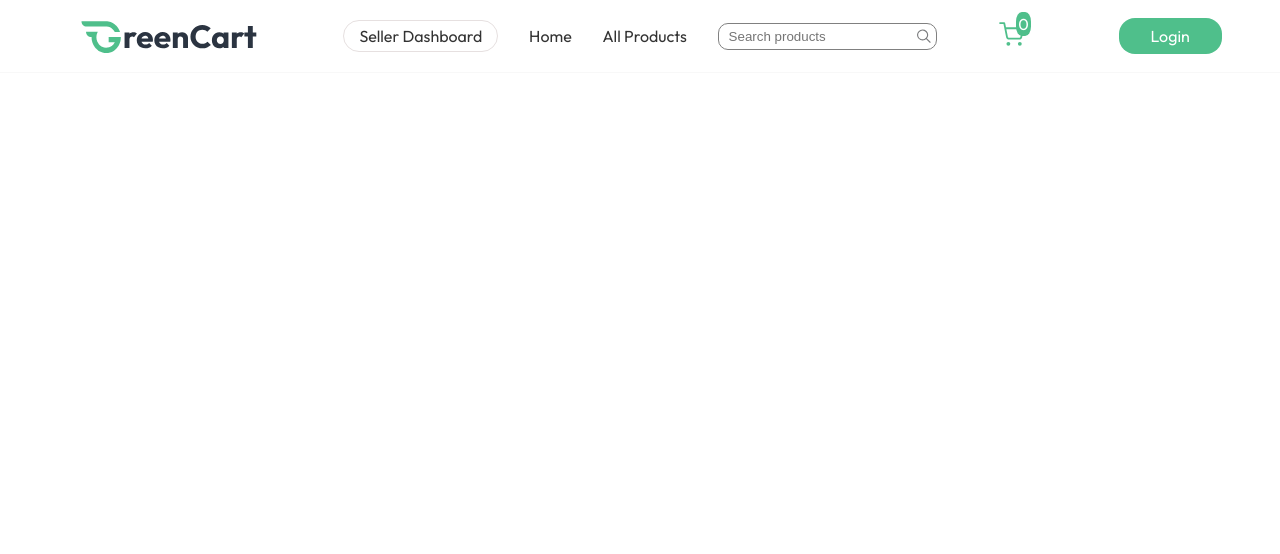
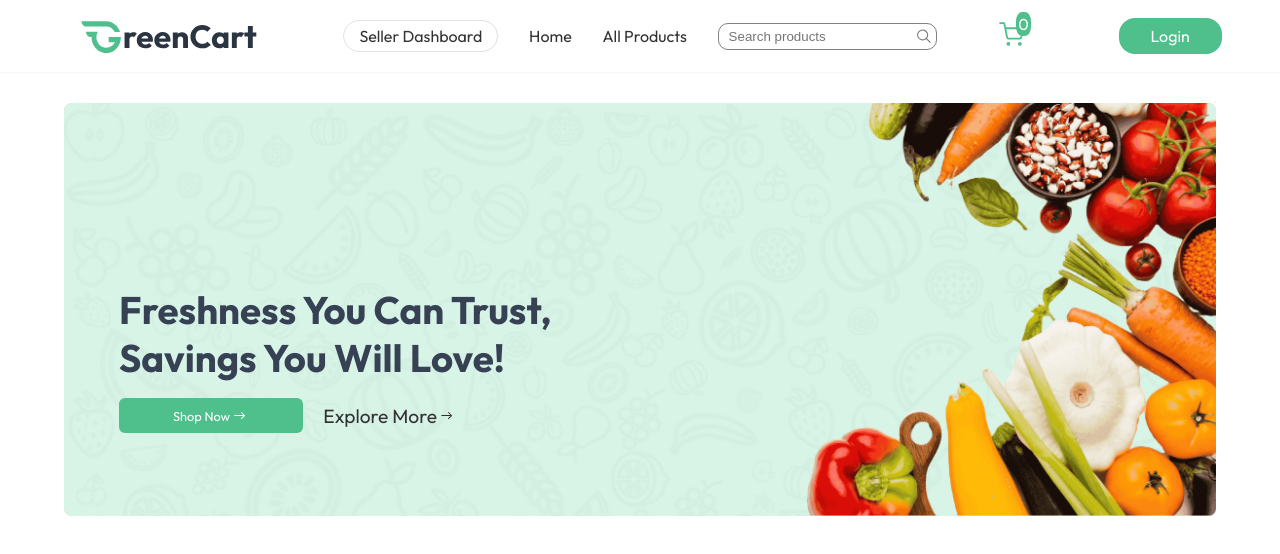
Before and after one commit to ozi-sadiq-kasai/greencart, a React (Vite) app in the folder frontend/: page / in a window 1280 px wide. Shown: the top 554 px of the page. Built offline with nearby package versions, Linux system fonts and the light colour scheme.

Commit message:
hero done

```diff
--- a/frontend/package.json
+++ b/frontend/package.json
@@ -12,6 +12,7 @@
   "dependencies": {
     "react": "^19.0.0",
     "react-dom": "^19.0.0",
+    "react-icons": "^5.5.0",
     "react-router-dom": "^7.5.1"
   },
   "devDependencies": {
--- a/frontend/src/assets/images/assets.js
+++ b/frontend/src/assets/images/assets.js
@@ -69,6 +69,7 @@ import vanilla_muffins_image from "./vanilla_muffins_image.png";
 import quinoa_image from "./quinoa_image.png";
 import brown_rice_image from "./brown_rice_image.png";
 import barley_image from "./barley_image.png";
+
 
 export const assets = {
   logo,
--- /dev/null
+++ b/frontend/src/components/hero/Hero.css
@@ -0,0 +1,151 @@
+.hero {
+  position: relative;
+}
+
+.hero-content h1 {
+  color: #364153;
+}
+
+/* Small Screens - max-width: 425px */
+@media (max-width: 425px) {
+  .hero-bg {
+    display: none;
+  }
+
+  .hero-sm {
+    width: 100%;
+  }
+
+  .hero-content-text-bg {
+    display: none;
+  }
+
+  .hero-content {
+    position: absolute;
+    bottom: 20%;
+    width: 100%;
+  }
+
+  .hero-content h1 {
+    width: 80%;
+    margin: 0 auto;
+  }
+
+  .hero-content-text-sm {
+    background-color: #4fbf8b;
+    margin: 2rem auto 0;
+    display: flex;
+    justify-content: center;
+    align-items: center;
+    width: 30%;
+    padding: 7px 0;
+    border-radius: 8px;
+  }
+
+  .hero-content-text-sm .arrow,
+  .hero-content-text-sm a {
+    color: white;
+  }
+
+  .hero-content-text-sm .arrow {
+    font-size: 20px;
+  }
+}
+
+/* Medium Screens - width: 768px */
+@media (width: 768px) {
+  .hero-sm {
+    display: none;
+  }
+
+  .hero-bg {
+    display: block;
+    width: 100%;
+  }
+
+  .hero-content {
+    position: absolute;
+    bottom: 10%;
+    left: 55px;
+    width: 50%;
+    font-size: 1rem;
+  }
+
+  .hero-content-text-sm {
+    background-color: #4fbf8b;
+    color: white;
+    display: flex;
+    align-items: center;
+    justify-content: center;
+    padding: 0.5rem 0;
+    width: 40%;
+    border-radius: 6px;
+  }
+
+  .hero-content-text-sm a {
+    color: white;
+    font-size: 0.8rem;
+  }
+
+  .hero-content-buttons {
+    margin-top: 1rem;
+    display: flex;
+    justify-content: flex-start;
+    align-items: center;
+    gap: 20px;
+  }
+
+  .hero-content-text-bg {
+    display: flex;
+    align-items: center;
+  }
+}
+
+/* Large Screens - min-width: 769px */
+@media (min-width: 769px) {
+  .hero-bg {
+    display: block;
+    width: 100%;
+  }
+
+  .hero-sm {
+    display: none;
+  }
+
+  .hero-content {
+    position: absolute;
+    bottom: 20%;
+    left: 55px;
+    width: 40%;
+    font-size: 1.2rem;
+  }
+
+  .hero-content-text-sm {
+    background-color: #4fbf8b;
+    color: white;
+    display: flex;
+    align-items: center;
+    justify-content: center;
+    padding: 0.5rem 0;
+    width: 40%;
+    border-radius: 6px;
+  }
+
+  .hero-content-text-sm a {
+    color: white;
+    font-size: 0.8rem;
+  }
+
+  .hero-content-buttons {
+    margin-top: 1rem;
+    display: flex;
+    justify-content: flex-start;
+    align-items: center;
+    gap: 20px;
+  }
+
+  .hero-content-text-bg {
+    display: flex;
+    align-items: center;
+  }
+}
--- /dev/null
+++ b/frontend/src/components/hero/Hero.jsx
@@ -0,0 +1,36 @@
+import "./Hero.css";
+import { assets } from "../../assets/images/assets";
+import { IoIosArrowRoundForward } from "react-icons/io";
+
+const Hero = () => {
+  return (
+    <div className="hero">
+      <img
+        className="hero-sm"
+        src={assets.main_banner_bg_sm}
+        alt="small banner"
+      />
+      <img
+        className="hero-bg"
+        src={assets.main_banner_bg}
+        alt="desktop banner"
+      />
+      <div className="hero-content">
+        <h1>Freshness You Can Trust, Savings You Will Love!</h1>
+        <div className="hero-content-buttons">
+          <div className="hero-content-text-sm">
+            <a href="#">Shop Now</a>
+            <IoIosArrowRoundForward className="arrow" />
+          </div>
+          <div className="hero-content-text-bg">
+            <a href="#">Explore More</a>
+            <IoIosArrowRoundForward
+            />
+          </div>
+        </div>
+      </div>
+    </div>
+  );
+};
+
+export default Hero;
--- a/frontend/src/pages/home/Home.css
+++ b/frontend/src/pages/home/Home.css
@@ -0,0 +1,10 @@
+@media (max-width: 425px) {
+  .home{
+    padding: 0 20px;
+  }
+}
+@media (min-width: 768px) {
+  .home{
+    padding: 30px 64px;
+  }
+}
--- a/frontend/src/pages/home/Home.jsx
+++ b/frontend/src/pages/home/Home.jsx
@@ -1,11 +1,15 @@
 import Navbar from "../../components/navbar/Navbar";
-
+import Hero from "../../components/hero/Hero";
+import "./Home.css";
 
 const Home = () => {
   return (
-    <div>
-        <Navbar />
-    </div>
+    <>
+      <Navbar />
+      <div className="home">
+        <Hero />
+      </div>
+    </>
   );
 };
 
```
Also changed, not shown: 1 other file (tests, documents, lock files or other folders).
